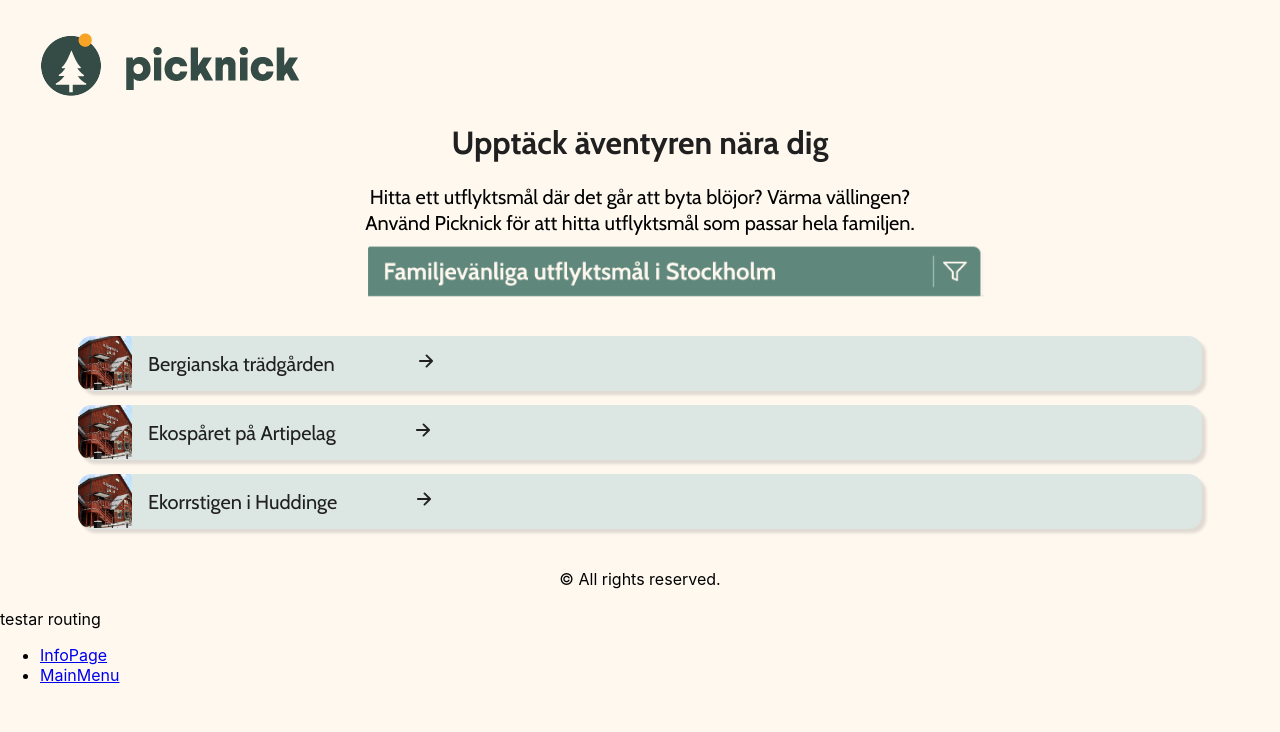
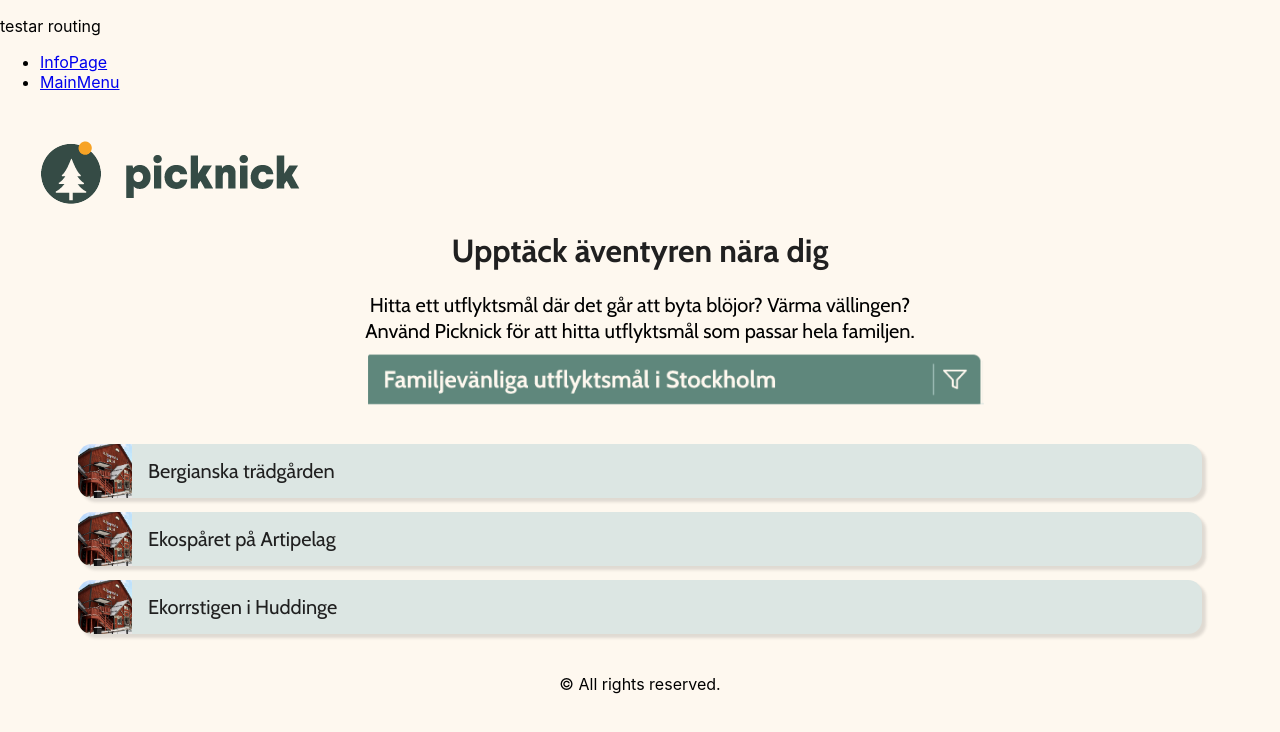
Before and after one commit to Soljojjo/Picknick, a React (Create React App) app: page / in a window 1280 px wide. Shown: the top 732 px of the page. Built offline with nearby package versions, Linux system fonts and the light colour scheme.

Commit message:
nu är knapparna länkar

```diff
--- a/src/App.js
+++ b/src/App.js
@@ -11,8 +11,7 @@ function App() {
 
       <div>
       <Switch>
-          <Route path="/" exact component={MainMenu} />
-          <Route path="/InfoPage" component={InfoPage} />
+
         </Switch>
         <p>testar routing</p>
         <nav>
@@ -25,7 +24,8 @@ function App() {
                 </li>
             </ul>
         </nav>
-
+        <Route path="/" exact component={MainMenu} />
+        <Route path="/InfoPage" component={InfoPage} />
 
       </div>
 
--- a/src/project/Destinations.js
+++ b/src/project/Destinations.js
@@ -1,19 +1,29 @@
-import React from 'react'
+import React from 'react';
+import { Route, BrowserRouter as Router, Switch, Link } from "react-router-dom";
 
 
 function Destinations() {
     function handleClick(e) {
       e.preventDefault();
       console.log('The link was clicked. ');
+      <Link to= "/InfoPage">InfoPage</Link>;
     }
     //Ändra namn på menu och menu__link
     return (
         <div class="menu">
-            <a class="menu__link" href="" onClick={handleClick}>Bergianska trädgården <ion-icon class="menu__icon" name="arrow-forward-outline"></ion-icon></a>
-            <a class="menu__link" href="" onClick={handleClick}>Ekospåret på Artipelag<ion-icon class="menu__icon" name="arrow-forward-outline"></ion-icon></a>
-            <a class="menu__link" href="" onClick={handleClick}>Ekorrstigen i Huddinge<ion-icon class="menu__icon" name="arrow-forward-outline"></ion-icon></a>
+            <Link to= "/InfoPage" class = "menu__link">Bergianska trädgården</Link>
+            <Link to= "/InfoPage" class = "menu__link">Ekospåret på Artipelag</Link>
+            <Link to= "/InfoPage" class = "menu__link">Ekorrstigen i Huddinge</Link>
+
         </div>
     )
 }
 //exporteras som en JavaScript komponent
 export default Destinations;
+
+
+
+        /*<a class="menu__link" href="" onClick={handleClick}>Bergianska trädgården <ion-icon class="menu__icon" name="arrow-forward-outline"></ion-icon></a>
+            <a class="menu__link" href="" onClick={handleClick}>Ekospåret på Artipelag<ion-icon class="menu__icon" name="arrow-forward-outline"></ion-icon></a>
+            <a class="menu__link" href="" onClick={handleClick}>Ekorrstigen i Huddinge<ion-icon class="menu__icon" name="arrow-forward-outline"></ion-icon></a>
+            */
```
Also changed, not shown: src/project/MainMenu.js (line endings or trailing spaces).
